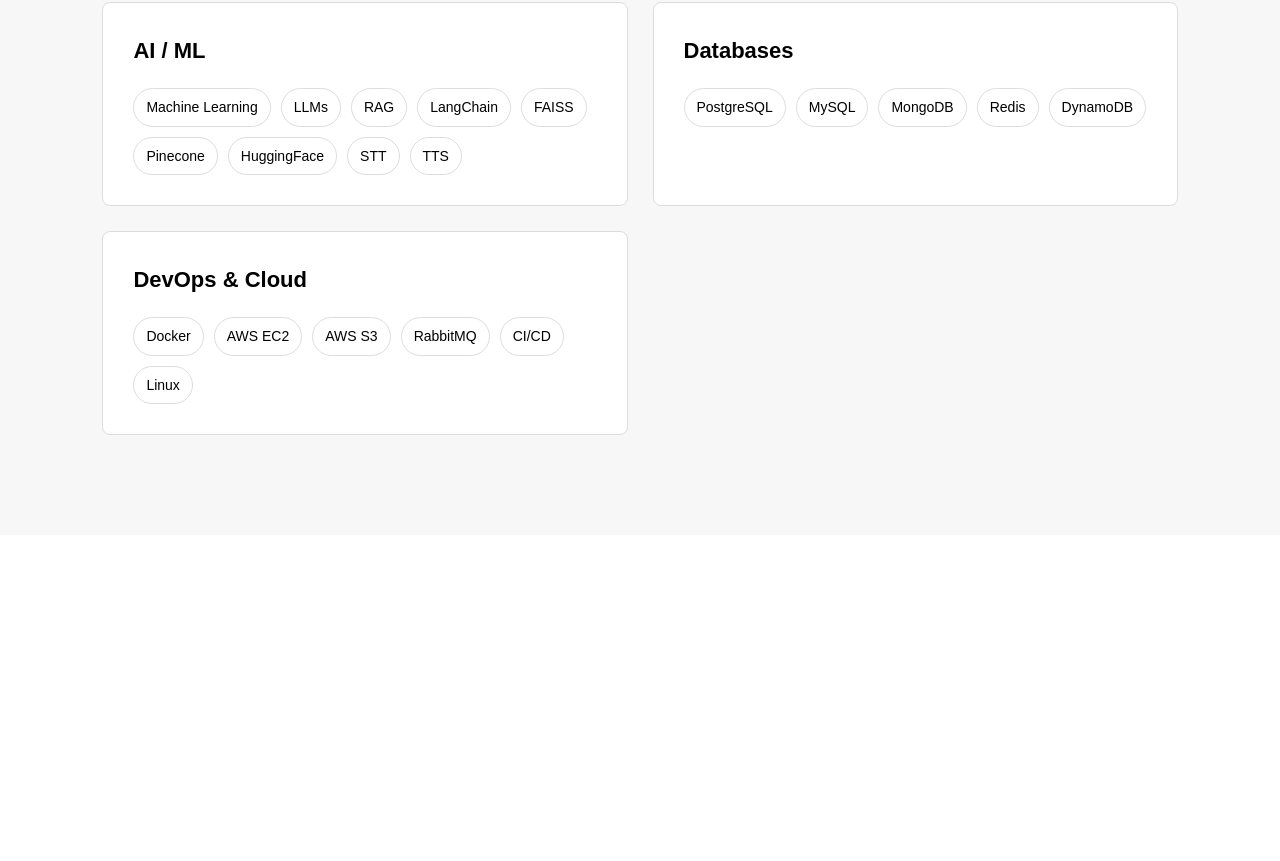
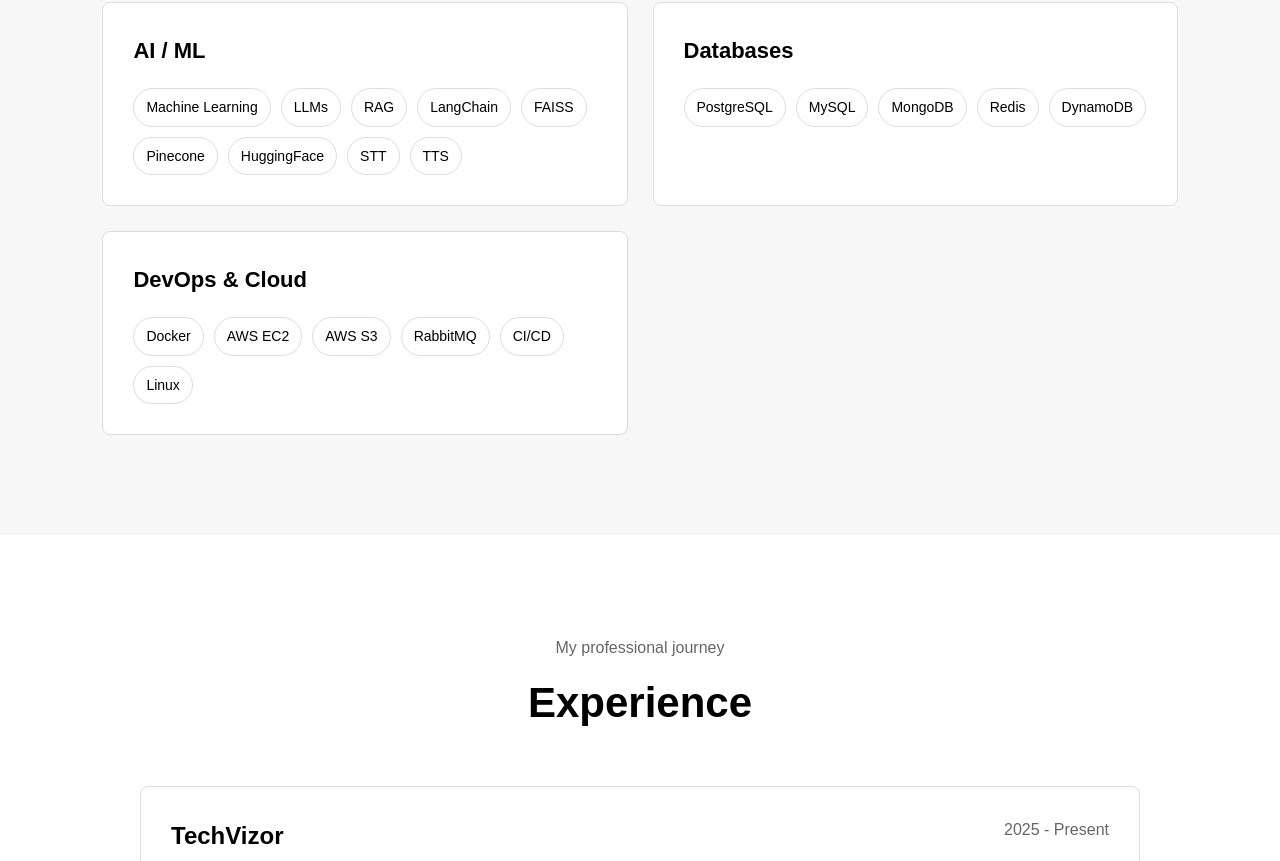
Before and after one commit to Kartikey1884/kartikey-porfolio, a React (Vite) app: page / in a window 1280 px wide. Shown: the part 1939-2800 px from the top of the page. Before the commit the page ends 2474 px from the top, so only its background shows below. Built offline with nearby package versions, Linux system fonts and the light colour scheme.

Commit message:
feat: add experience section

```diff
--- a/src/App.jsx
+++ b/src/App.jsx
@@ -2,6 +2,7 @@
 import Hero from "./components/sections/hero/hero";
 import About from "./components/sections/About/about";
 import Skills from "./components/sections/Skills/Skills";
+import Experience from "./components/sections/Experience/Experience";
 
 function App() {
   return (
@@ -11,6 +12,7 @@
         <Hero />
         <About />
         <Skills />
+        <Experience />
       </main>
     </>
   );
--- a/src/components/layout/navbar/navbar.jsx
+++ b/src/components/layout/navbar/navbar.jsx
@@ -12,6 +12,7 @@
         <a href="#home">Home</a>
         <a href="#about">About</a>
         <a href="#skills">Skills</a>
+        <a href="#experience">Experience</a>
         <a href="#projects">Projects</a>
         <a href="#contact">Contact</a>
       </div>
--- /dev/null
+++ b/src/components/sections/Experience/Experience.css
@@ -0,0 +1,91 @@
+.experience {
+  padding: 100px 8%;
+}
+
+.experience__container {
+  max-width: 1000px;
+  margin: 0 auto;
+}
+
+.experience__subtitle {
+  text-align: center;
+  color: #666;
+  margin-bottom: 8px;
+}
+
+.experience__title {
+  text-align: center;
+  font-size: 42px;
+  margin-bottom: 50px;
+}
+
+.experience__list {
+  display: flex;
+  flex-direction: column;
+  gap: 25px;
+}
+
+.experience-card {
+  padding: 30px;
+  border: 1px solid #ddd;
+  border-radius: 8px;
+}
+
+.experience-card__header {
+  display: flex;
+  justify-content: space-between;
+  gap: 20px;
+  margin-bottom: 20px;
+}
+
+.experience-card__company {
+  font-size: 24px;
+  margin-bottom: 5px;
+}
+
+.experience-card__role {
+  color: #666;
+}
+
+.experience-card__duration {
+  color: #666;
+  white-space: nowrap;
+}
+
+.experience-card__description {
+  line-height: 1.7;
+  color: #555;
+  margin-bottom: 20px;
+}
+
+.experience-card__technologies {
+  display: flex;
+  flex-wrap: wrap;
+  gap: 8px;
+}
+
+.experience-card__technology {
+  padding: 6px 10px;
+  border: 1px solid #ddd;
+  border-radius: 15px;
+  font-size: 13px;
+}
+
+@media (max-width: 768px) {
+  .experience {
+    padding: 80px 6%;
+  }
+
+  .experience__title {
+    font-size: 34px;
+  }
+
+  .experience-card__header {
+    flex-direction: column;
+    gap: 8px;
+  }
+
+  .experience-card__duration {
+    white-space: normal;
+  }
+}
--- /dev/null
+++ b/src/components/sections/Experience/Experience.jsx
@@ -0,0 +1,32 @@
+import "./Experience.css";
+import experiences from "../../../data/experience";
+import ExperienceCard from "./ExperienceCard";
+
+function Experience() {
+  return (
+    <section id="experience" className="experience">
+      <div className="experience__container">
+
+        <p className="experience__subtitle">
+          My professional journey
+        </p>
+
+        <h2 className="experience__title">
+          Experience
+        </h2>
+
+        <div className="experience__list">
+          {experiences.map((experience) => (
+            <ExperienceCard
+              key={`${experience.company}-${experience.role}`}
+              {...experience}
+            />
+          ))}
+        </div>
+
+      </div>
+    </section>
+  );
+}
+
+export default Experience;
--- /dev/null
+++ b/src/components/sections/Experience/ExperienceCard.jsx
@@ -0,0 +1,44 @@
+function ExperienceCard({
+  company,
+  role,
+  duration,
+  description,
+  technologies,
+}) {
+  return (
+    <article className="experience-card">
+      <div className="experience-card__header">
+        <div>
+          <h3 className="experience-card__company">
+            {company}
+          </h3>
+
+          <p className="experience-card__role">
+            {role}
+          </p>
+        </div>
+
+        <span className="experience-card__duration">
+          {duration}
+        </span>
+      </div>
+
+      <p className="experience-card__description">
+        {description}
+      </p>
+
+      <div className="experience-card__technologies">
+        {technologies.map((technology) => (
+          <span
+            key={technology}
+            className="experience-card__technology"
+          >
+            {technology}
+          </span>
+        ))}
+      </div>
+    </article>
+  );
+}
+
+export default ExperienceCard;
--- /dev/null
+++ b/src/data/experience.js
@@ -0,0 +1,48 @@
+const experiences = [
+  {
+    company: "TechVizor",
+    role: "SDE Intern",
+    duration: "2025 - Present",
+    description:
+      "Worked on an AI-powered HRMS chatbot using FastAPI, LLMs, WebSockets, and voice technologies. Contributed to backend APIs, real-time communication, chatbot workflows, and AI integrations.",
+    technologies: [
+      "Python",
+      "FastAPI",
+      "LLMs",
+      "WebSockets",
+      "STT",
+      "TTS",
+    ],
+  },
+
+  {
+    company: "Fluencer Digital",
+    role: "Full Stack Developer Intern",
+    duration: "March 2025 - June 2025",
+    description:
+      "Worked on full-stack web application development, contributing to frontend interfaces, backend APIs, database integration, and application functionality.",
+    technologies: [
+      "JavaScript",
+      "React.js",
+      "Node.js",
+      "Express.js",
+      "MongoDB",
+    ],
+  },
+
+  {
+    company: "Legabyte Innovation",
+    role: "Software Engineering Intern",
+    duration: "January 2025 - February 2025",
+    description:
+      "Worked on software development tasks involving backend services, application development, debugging, and implementation of software features.",
+    technologies: [
+      "JavaScript",
+      "Node.js",
+      "REST APIs",
+      "Git",
+    ],
+  },
+];
+
+export default experiences;
```
